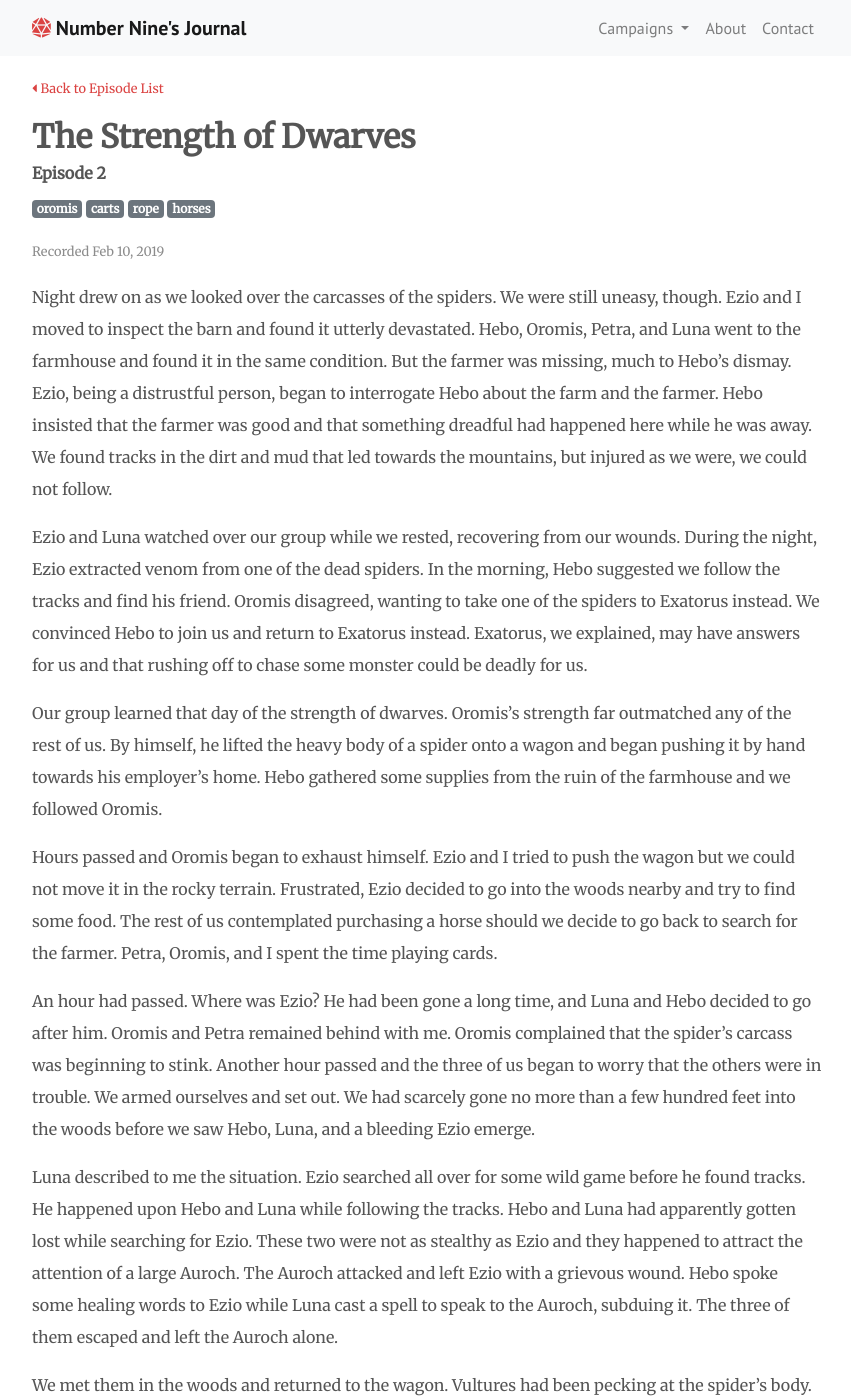
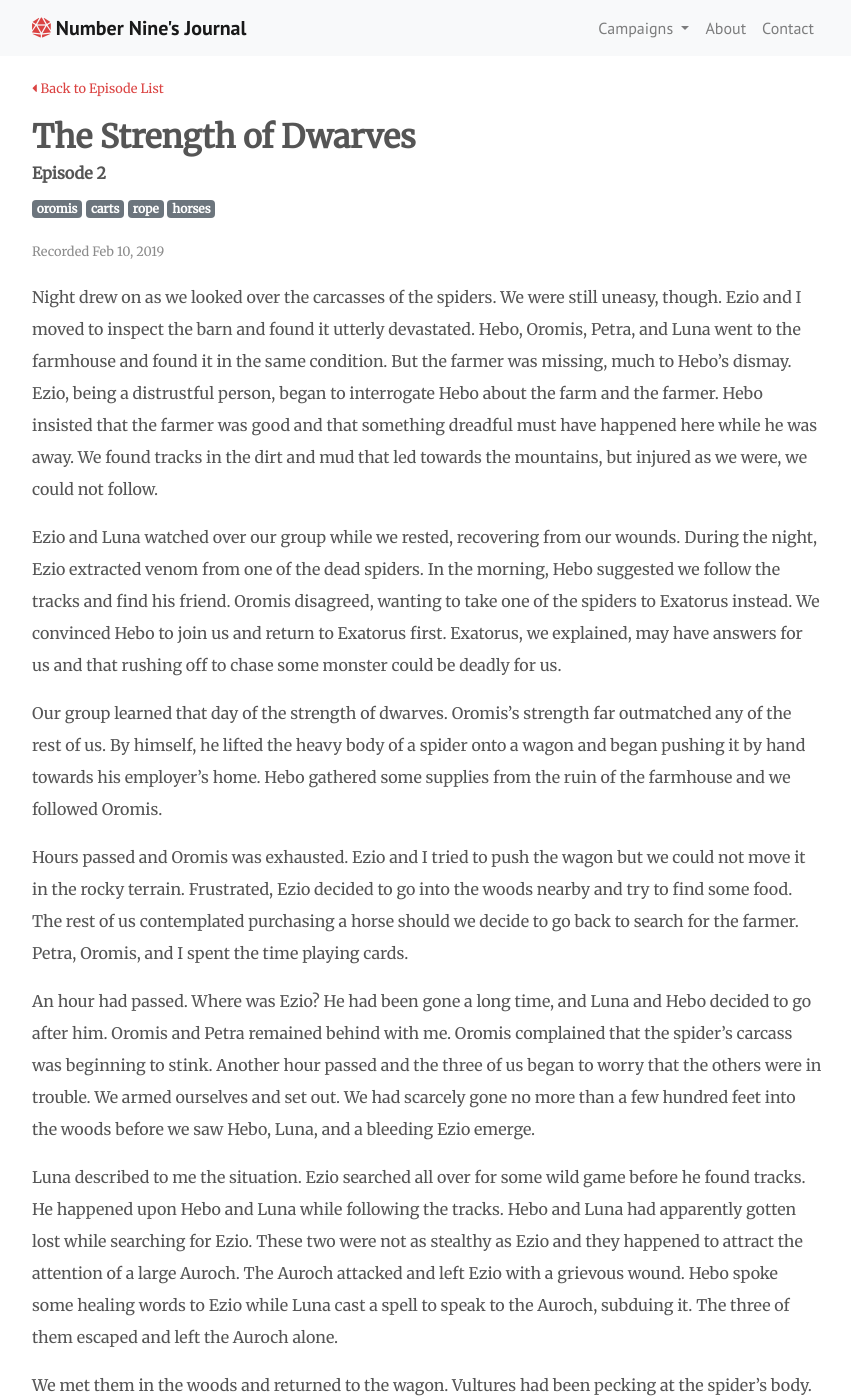
Before and after one commit to clblamires/ninesjournal, a Jekyll site: the page built from _posts/2019-02-09-strength-of-dwarves.md, in a window 1280 px wide and 1400 px high. Shown: the whole window, without its empty margins (213-1064 px from the left). Built offline with Jekyll 4.4.1, drawn with Linux system fonts in a browser that asks for light colours; nearby versions of some CDN libraries; some of the changed text lies outside the part shown.

Commit message:
Update Episodes “2019-02-09-strength-of-dwarves”

```diff
--- a/_posts/2019-02-09-strength-of-dwarves.md
+++ b/_posts/2019-02-09-strength-of-dwarves.md
@@ -5,21 +5,21 @@ date: '2019-02-09 17:00:00 -0700'
 recorded: 'February 9, 2019'
 tags: oromis carts rope horses
 episode: 2
-adventure: 'discouraged'
+adventure: discouraged
 ---
-Night drew on as we looked over the carcasses of the spiders. We were still uneasy, though. Ezio and I moved to inspect the barn and found it utterly devastated. Hebo, Oromis, Petra, and Luna went to the farmhouse and found it in the same condition. But the farmer was missing, much to Hebo's dismay. Ezio, being a distrustful person, began to interrogate Hebo about the farm and the farmer. Hebo insisted that the farmer was good and that something dreadful had happened here while he was away. We found tracks in the dirt and mud that led towards the mountains, but injured as we were, we could not follow.
+Night drew on as we looked over the carcasses of the spiders. We were still uneasy, though. Ezio and I moved to inspect the barn and found it utterly devastated. Hebo, Oromis, Petra, and Luna went to the farmhouse and found it in the same condition. But the farmer was missing, much to Hebo's dismay. Ezio, being a distrustful person, began to interrogate Hebo about the farm and the farmer. Hebo insisted that the farmer was good and that something dreadful must have happened here while he was away. We found tracks in the dirt and mud that led towards the mountains, but injured as we were, we could not follow.
 
-Ezio and Luna watched over our group while we rested, recovering from our wounds. During the night, Ezio extracted venom from one of the dead spiders. In the morning, Hebo suggested we follow the tracks and find his friend. Oromis disagreed, wanting to take one of the spiders to Exatorus instead. We convinced Hebo to join us and return to Exatorus instead. Exatorus, we explained, may have answers for us and that rushing off to chase some monster could be deadly for us.
+Ezio and Luna watched over our group while we rested, recovering from our wounds. During the night, Ezio extracted venom from one of the dead spiders. In the morning, Hebo suggested we follow the tracks and find his friend. Oromis disagreed, wanting to take one of the spiders to Exatorus instead. We convinced Hebo to join us and return to Exatorus first. Exatorus, we explained, may have answers for us and that rushing off to chase some monster could be deadly for us.
 
 Our group learned that day of the strength of dwarves. Oromis's strength far outmatched any of the rest of us. By himself, he lifted the heavy body of a spider onto a wagon and began pushing it by hand towards his employer's home. Hebo gathered some supplies from the ruin of the farmhouse and we followed Oromis.
 
-Hours passed and Oromis began to exhaust himself. Ezio and I tried to push the wagon but we could not move it in the rocky terrain. Frustrated, Ezio decided to go into the woods nearby and try to find some food. The rest of us contemplated purchasing a horse should we decide to go back to search for the farmer. Petra, Oromis, and I spent the time playing cards.
+Hours passed and Oromis was exhausted. Ezio and I tried to push the wagon but we could not move it in the rocky terrain. Frustrated, Ezio decided to go into the woods nearby and try to find some food. The rest of us contemplated purchasing a horse should we decide to go back to search for the farmer. Petra, Oromis, and I spent the time playing cards.
 
 An hour had passed. Where was Ezio? He had been gone a long time, and Luna and Hebo decided to go after him. Oromis and Petra remained behind with me. Oromis complained that the spider's carcass was beginning to stink. Another hour passed and the three of us began to worry that the others were in trouble. We armed ourselves and set out. We had scarcely gone no more than a few hundred feet into the woods before we saw Hebo, Luna, and a bleeding Ezio emerge.
 
 Luna described to me the situation. Ezio searched all over for some wild game before he found tracks. He happened upon Hebo and Luna while following the tracks. Hebo and Luna had apparently gotten lost while searching for Ezio. These two were not as stealthy as Ezio and they happened to attract the attention of a large Auroch. The Auroch attacked and left Ezio with a grievous wound. Hebo spoke some healing words to Ezio while Luna cast a spell to speak to the Auroch, subduing it. The three of them escaped and left the Auroch alone.
 
-We met them in the woods and returned to the wagon. Vultures had been pecking at the spider's body. Angry (perhaps only at himself), Ezio drew his bow and loosed an arrow at the birds. One was grazed, but only slightly. They flew away, drawing the conclusion that Ezio's hunt was a failure. Oromis, no longer winded, continued pushing the cart, though at a noticeably slower pace. After a day of travel, we ended up at Exatorus's home again. He ws aghast at the sight of the spider and commended us in bringing its body for study. He paid each of us for our work.
+We met them in the woods and returned to the wagon. Vultures had been pecking at the spider's body. Angry (perhaps only at himself), Ezio drew his bow and loosed an arrow at the birds. One was grazed, but only slightly. They flew away, drawing the conclusion that Ezio's hunt was a failure. Oromis, no longer winded, continued pushing the cart, though at a noticeably slower pace. After a day of travel, we ended up at Exatorus's home again. He was aghast at the sight of the spider and commended us in bringing its body for study. He paid each of us for our work (though, noticeably, he paid Oromis much less than he deserved).
 
 Exatorus told us nothing about the new larger creature that attacked Hebo's farm. At least, nothing we didn't know. We knew it was large and it carried some heavy weapon like a club or greatsword. But Exatorus gave us the same charge as he did with the original attackers: bring it to him, preferably alive.
 
```
